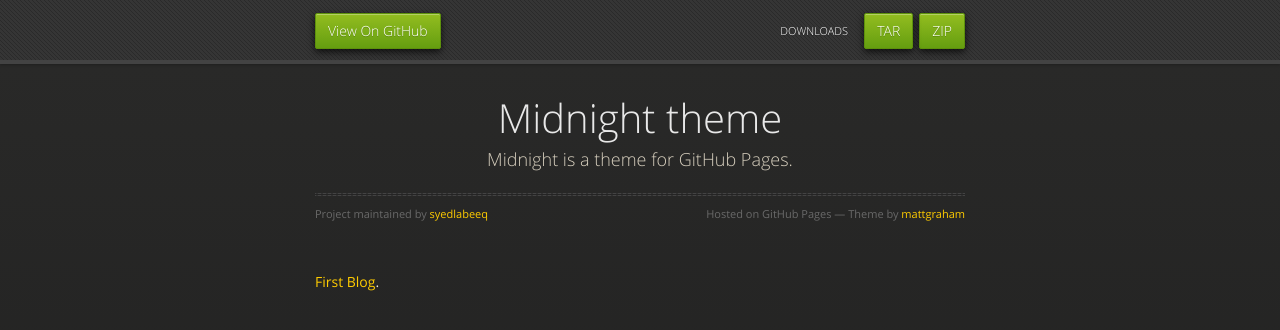
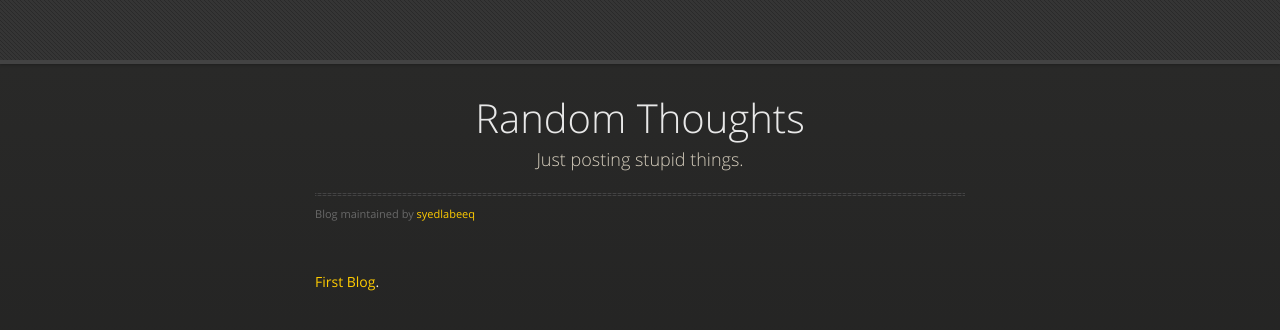
Before and after one commit to syedlabeeq/syedlabeeq.github.io, a Jekyll site: the page built from index.md, in a window 1280 px wide. Shown: the top 330 px of the page. Built offline with Jekyll 4.4.1, drawn with Linux system fonts in a browser that asks for light colours.

Commit message:
Layout Changes

```diff
--- a/_config.yml
+++ b/_config.yml
@@ -1,5 +1,5 @@
-title: Midnight theme
-description: Midnight is a theme for GitHub Pages.
+title: Random Thoughts
+description: Just posting stupid things.
 show_downloads: true
 google_analytics:
 theme: jekyll-theme-midnight
--- a/_layouts/default.html
+++ b/_layouts/default.html
@@ -20,6 +20,7 @@
   <body>
       <div id="header">
         <nav>
+<!--
           <ul>
             <li class="fork"><a href="{{ site.github.repository_url }}">View On GitHub</a></li>
             {% if site.show_downloads %}
@@ -27,7 +28,7 @@
               <li class="downloads"><a href="{{ site.github.tar_url }}">TAR</a></li>
               <li class="title">DOWNLOADS</li>
             {% endif %}
-          </ul>
+          </ul> -->
         </nav>
       </div><!-- end header -->
 
@@ -38,8 +39,8 @@
           <h1>{{ site.title | default: site.github.repository_name }}</h1>
           <p>{{ site.description | default: site.github.project_tagline }}</p>
           <hr>
-          <span class="credits left">Project maintained by <a href="{{ site.github.owner_url }}">{{ site.github.owner_name }}</a></span>
-          <span class="credits right">Hosted on GitHub Pages &mdash; Theme by <a href="https://twitter.com/mattgraham">mattgraham</a></span>
+          <span class="credits left">Blog maintained by <a href="{{ site.github.owner_url }}">{{ site.github.owner_name }}</a></span>
+          <!-- <span class="credits right">Hosted on GitHub Pages &mdash; Theme by <a href="https://twitter.com/mattgraham">mattgraham</a></span> -->
         </div>
 
         {{ content }}
```
